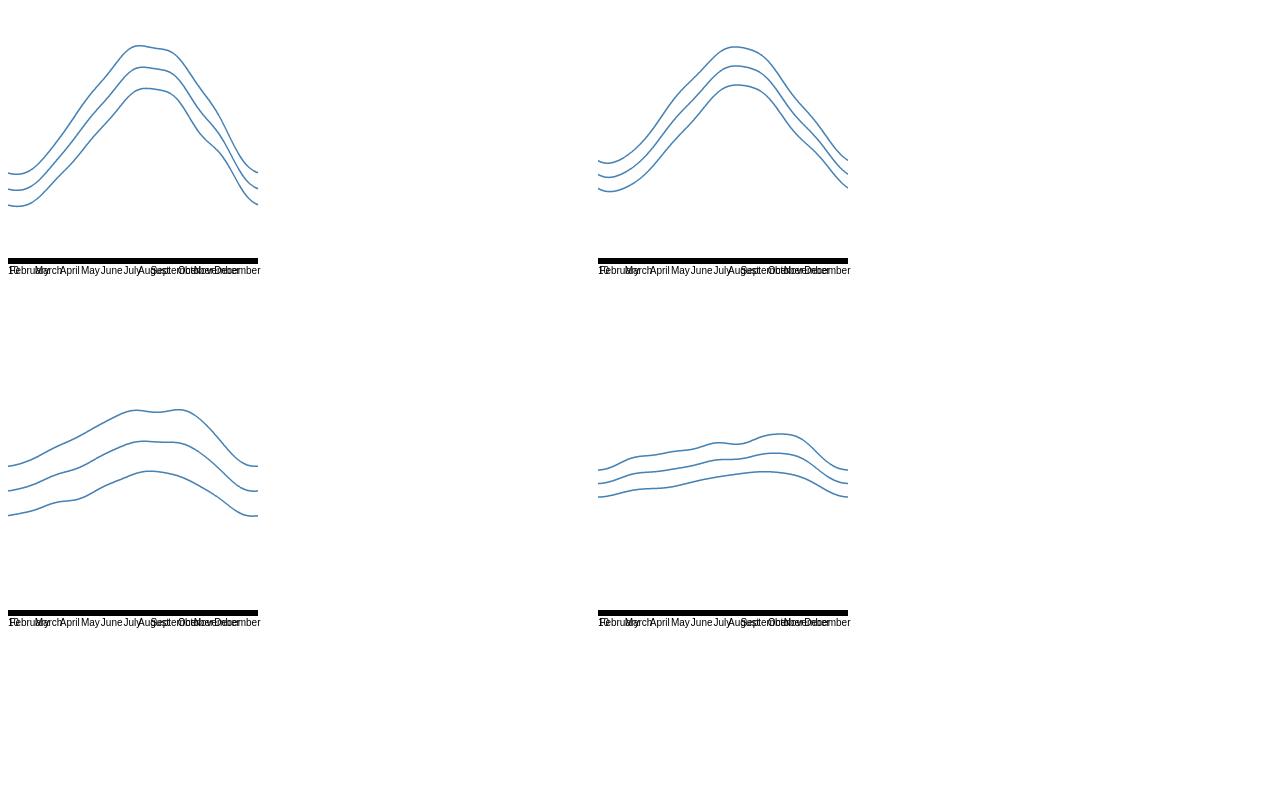
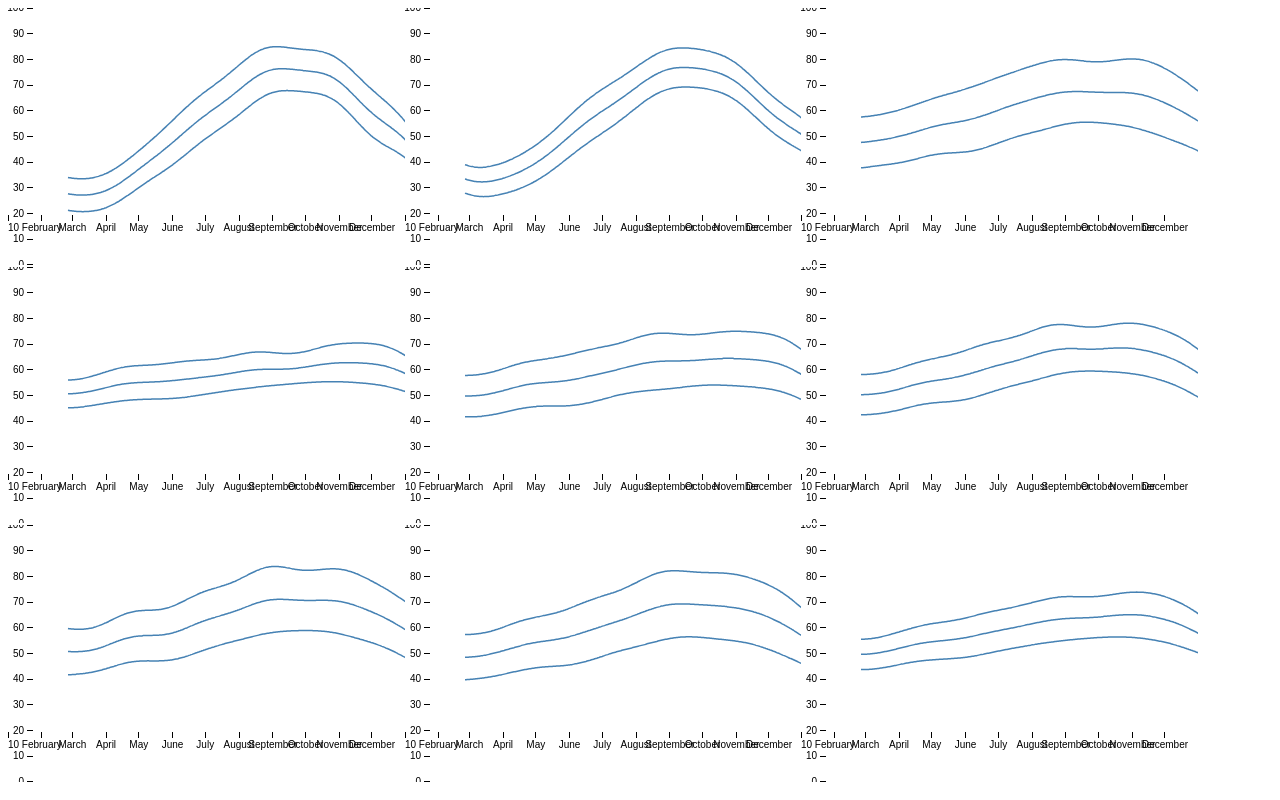
Before and after one commit to danmane/LinkedChartPrototype, a website with bundled scripts: page index.html in a window 1280 px wide. Built offline with nearby package versions, Linux system fonts and the light colour scheme.

Commit message:
Some HTML/DOM layout stuff

```diff
--- a/chart.ts
+++ b/chart.ts
@@ -20,11 +20,8 @@ interface IWeatherDatum {
     date: Date;
 }
 
-
 class Chart {
-    public static margin = { top: 20, right: 20, bottom: 30, left: 30 };
-    public static width = 300 - Chart.margin.left - Chart.margin.right;
-    public static height = 300 - Chart.margin.top - Chart.margin.bottom;
+    public static margin = { top: 20, right: 20, bottom: 30, left: 60 };
     private static attributes = ["avg", "avgh", "avgl", "hi", "hih", "hil", "lo", "loh", "lol", "precip", "day"]
     private static parseDate = d3.time.format("%Y-%m-%d").parse;
 
@@ -65,10 +62,10 @@ class Chart {
     }
 
     private setupD3Objects() {
-        this.xScalePlot = d3.time.scale().range([0, Chart.width]);
-        this.xScaleAxis = d3.time.scale().range([0, Chart.width]);
-        this.yScalePlot = d3.scale.linear().range([0, Chart.height]);
-        this.yScaleAxis = d3.scale.linear().range([0, Chart.height]);
+        this.xScalePlot = d3.time.scale().range([0, this.width]);
+        this.xScaleAxis = d3.time.scale().range([0, this.width]);
+        this.yScalePlot = d3.scale.linear().range([0, this.height]);
+        this.yScaleAxis = d3.scale.linear().range([0, this.height]);
 
         this.xAxis = d3.svg.axis().scale(this.xScaleAxis).orient("bottom");
         this.yAxis = d3.svg.axis().scale(this.yScaleAxis).orient("left");
@@ -86,20 +83,23 @@ class Chart {
     }
 
     private setupDOM(container: D3.Selection) {
-        this.height -= Chart.margin.top  + Chart.margin.bottom;
-        this.width  -= Chart.margin.left + Chart.margin.right;
         this.svg = container.append("svg")
             .attr("height", this.height)
             .attr("width",  this.width);
+        this.height -= Chart.margin.top  + Chart.margin.bottom;
+        this.width  -= Chart.margin.left + Chart.margin.right;
 
         this.xAxisEl = this.svg.append("g")
-            .attr("class", "x-axis")
-            .attr("transform", "translate(0," + Chart.height + ")");
+            .classed("axis", true)
+            .classed("x-axis", true)
+            .attr("transform", "translate(0," + this.height + ")");
 
         this.yAxisEl = this.svg.append("g")
-            .attr("class", "y-axis");
+            .classed("axis", true)
+            .classed("y-axis", true)
+            .attr("transform", "translate(25)");
 
-        this.plot = this.svg.append("g");
+        this.plot = this.svg.append("g").attr("transform", "translate(" + Chart.margin.left + ",0)");
 
         this.avgEl = this.plot.append("path").classed("avg", true);
         this.hiEl = this.plot.append("path").classed("hi", true);
@@ -117,13 +117,13 @@ class Chart {
         this.yAxisEl.call(this.yAxis);
 
         this.avgEl.datum(this.data)
-            .attr("class", "line")
+            .classed("line", true)
             .attr("d", this.lines[0]);
         this.hiEl.datum(this.data)
-            .attr("class", "line")
+            .classed("line", true)
             .attr("d", this.lines[1]);
         this.loEl.datum(this.data)
-            .attr("class", "line")
+            .classed("line", true)
             .attr("d", this.lines[2]);
 
         // var width =
@@ -143,8 +143,8 @@ class ChartGen {
     public makeCharts(numCharts: number, fileNames: string[]) {
         var containerSelection = d3.select("body");
         var chartsToSide = Math.ceil(Math.sqrt(this.numCharts));
-        var width  = window.innerWidth  / chartsToSide;
-        var height = window.innerHeight / chartsToSide;
+        var width  = window.innerWidth  / chartsToSide - 30;
+        var height = window.innerHeight / chartsToSide - 10;
         fileNames = fileNames.slice(0, numCharts);
         fileNames.forEach((fileName: string) => {
             fileName = "Data/" + fileName;
@@ -153,4 +153,4 @@ class ChartGen {
     }
 }
 
-new ChartGen(4);
+new ChartGen(9);
--- a/index.html
+++ b/index.html
@@ -13,7 +13,7 @@ body {
   shape-rendering: crispEdges;
 }
 
-.x.axis path {
+.axis path {
   display: none;
 }
 
```
